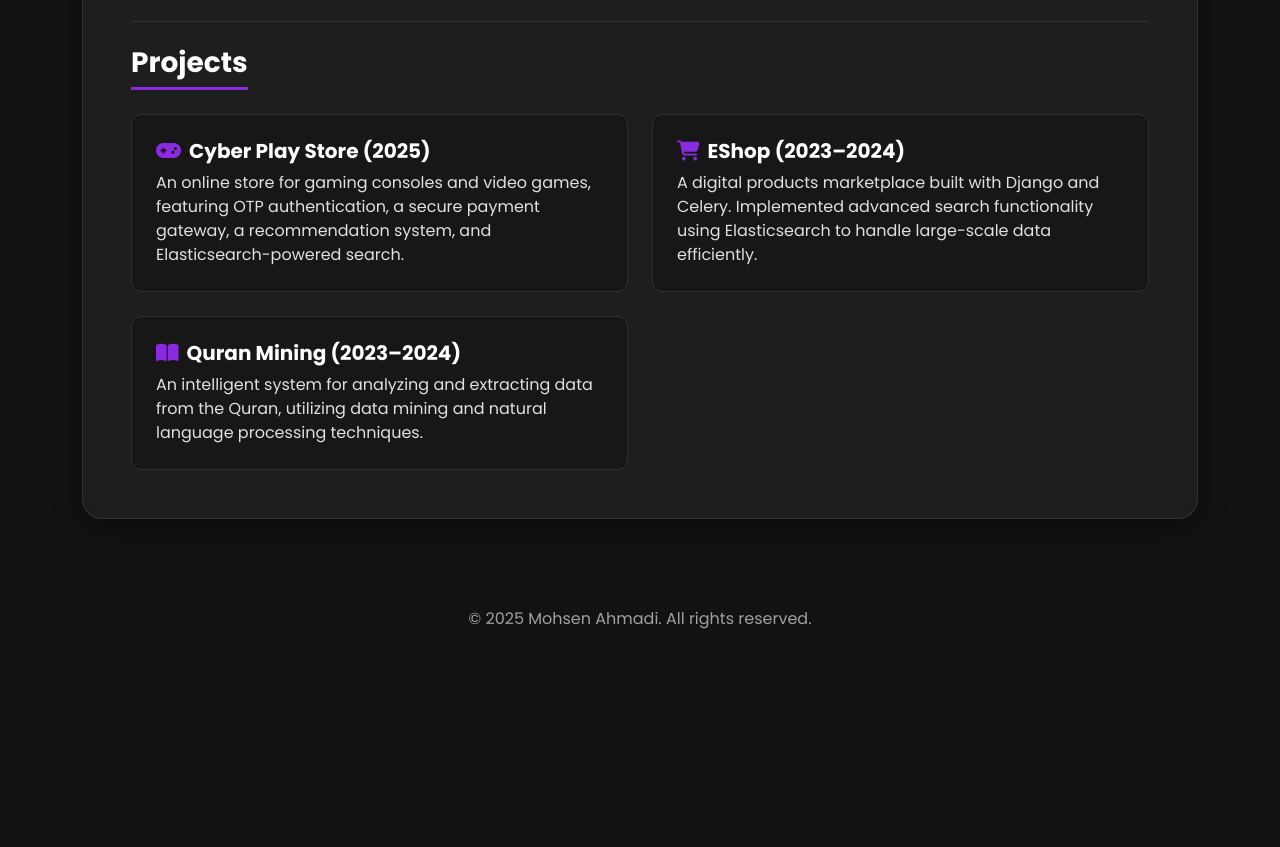
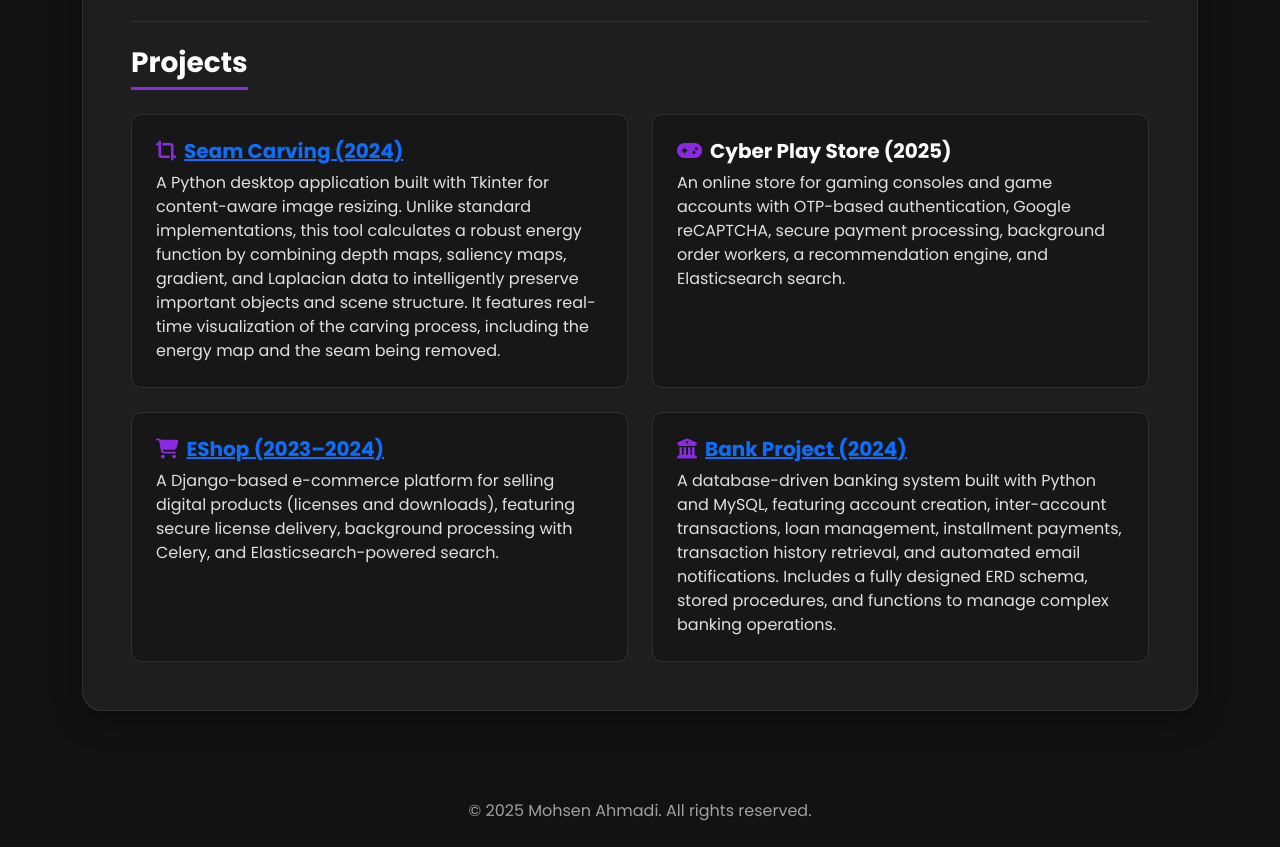
Before and after one commit to mohsenahmadi2003/mohsenahmadi2003.github.io, a plain HTML site: page index.html in a window 1280 px wide. Shown: the part 1460-2307 px from the top of the page. Before the commit the page ends 2115 px from the top, so only its background shows below. Drawn offline with nearby package versions, Linux system fonts and the light colour scheme.

Commit message:
add project

```diff
--- a/index.html
+++ b/index.html
@@ -345,24 +345,47 @@
             <section class="projects-section" id="projects">
                 <h2 class="h3 mb-4 section-title">Projects</h2>
                 <div class="row g-4">
-                    <div class="col-lg-6" data-aos="zoom-in-up">
+
+                    <div class="col-lg-6" data-aos="zoom-in-up" data-aos-delay="0">
+                        <div class="project-card">
+                            <h5>
+                                <a href="https://github.com/mohsenahmadi2003/Seam-Carving" target="_blank" rel="noopener noreferrer">
+                                    <i class="fas fa-crop-alt me-2" style="color:var(--primary-color)"></i>Seam Carving (2024)
+                                </a>
+                            </h5>
+                            <p class="mb-0">A Python desktop application built with Tkinter for content-aware image resizing. Unlike standard implementations, this tool calculates a robust energy function by combining depth maps, saliency maps, gradient, and Laplacian data to intelligently preserve important objects and scene structure. It features real-time visualization of the carving process, including the energy map and the seam being removed.</p>
+                        </div>
+                    </div>
+
+                    <div class="col-lg-6" data-aos="zoom-in-up" data-aos-delay="100">
                         <div class="project-card">
                             <h5><i class="fas fa-gamepad me-2" style="color:var(--primary-color)"></i>Cyber Play Store (2025)</h5>
-                            <p class="mb-0">An online store for gaming consoles and video games, featuring OTP authentication, a secure payment gateway, a recommendation system, and Elasticsearch-powered search.</p>
+                            <p class="mb-0">An online store for gaming consoles and game accounts with OTP-based authentication, Google reCAPTCHA, secure payment processing, background order workers, a recommendation engine, and Elasticsearch search.</p>
                         </div>
                     </div>
-                    <div class="col-lg-6" data-aos="zoom-in-up" data-aos-delay="100">
+
+                    <div class="col-lg-6" data-aos="zoom-in-up" data-aos-delay="200">
                         <div class="project-card">
-                            <h5><i class="fas fa-shopping-cart me-2" style="color:var(--primary-color)"></i>EShop (2023–2024)</h5>
-                            <p class="mb-0">A digital products marketplace built with Django and Celery. Implemented advanced search functionality using Elasticsearch to handle large-scale data efficiently.</p>
+                            <h5>
+                                <a href="https://github.com/mohsenahmadi2003/EShop" target="_blank" rel="noopener noreferrer">
+                                    <i class="fas fa-shopping-cart me-2" style="color:var(--primary-color)"></i>EShop (2023–2024)
+                                </a>
+                            </h5>
+                            <p class="mb-0">A Django-based e-commerce platform for selling digital products (licenses and downloads), featuring secure license delivery, background processing with Celery, and Elasticsearch-powered search.</p>
                         </div>
                     </div>
-                    <div class="col-lg-6" data-aos="zoom-in-up" data-aos-delay="200">
+
+                    <div class="col-lg-6" data-aos="zoom-in-up" data-aos-delay="300">
                         <div class="project-card">
-                            <h5><i class="fas fa-book-open me-2" style="color:var(--primary-color)"></i>Quran Mining (2023–2024)</h5>
-                            <p class="mb-0">An intelligent system for analyzing and extracting data from the Quran, utilizing data mining and natural language processing techniques.</p>
+                            <h5>
+                                <a href="https://github.com/mohsenahmadi2003/DB-Project" target="_blank" rel="noopener noreferrer">
+                                    <i class="fas fa-university me-2" style="color:var(--primary-color)"></i>Bank Project (2024)
+                                </a>
+                            </h5>
+                            <p class="mb-0">A database-driven banking system built with Python and MySQL, featuring account creation, inter-account transactions, loan management, installment payments, transaction history retrieval, and automated email notifications. Includes a fully designed ERD schema, stored procedures, and functions to manage complex banking operations.</p>
                         </div>
                     </div>
+
                 </div>
             </section>
         </div>
```
